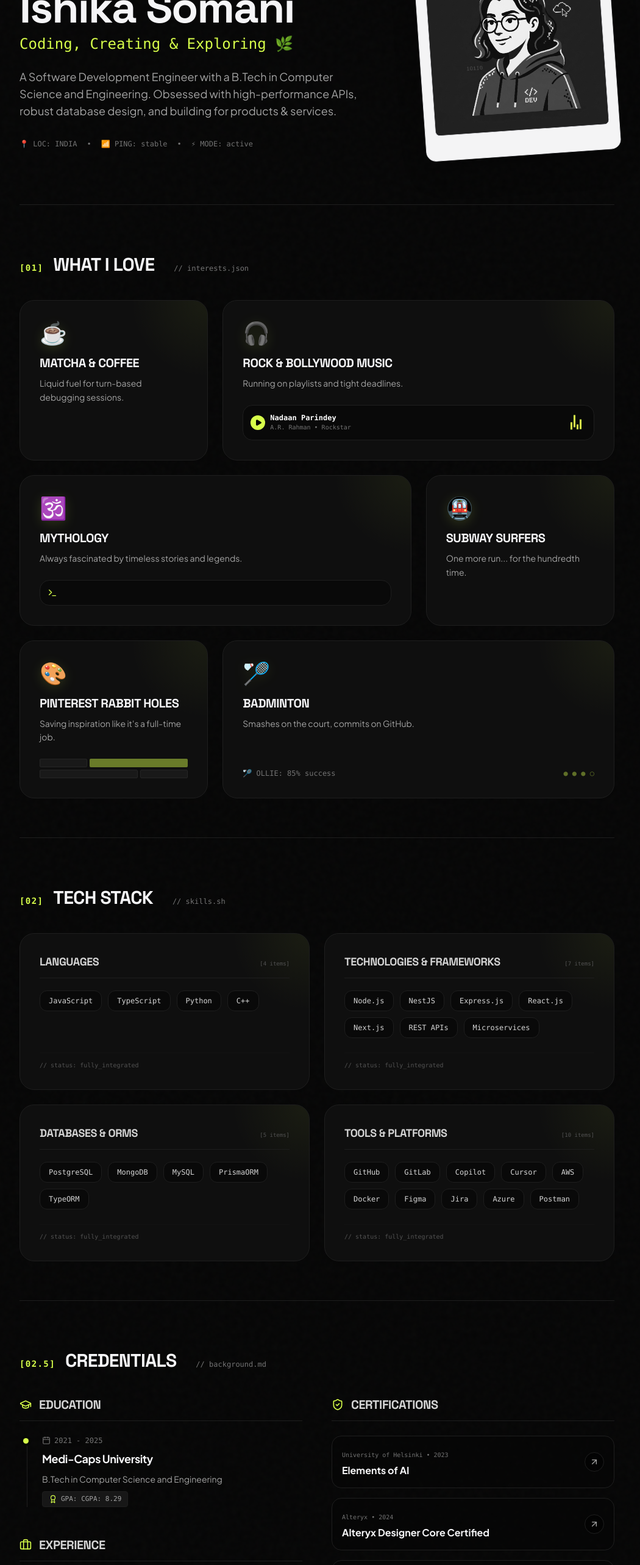
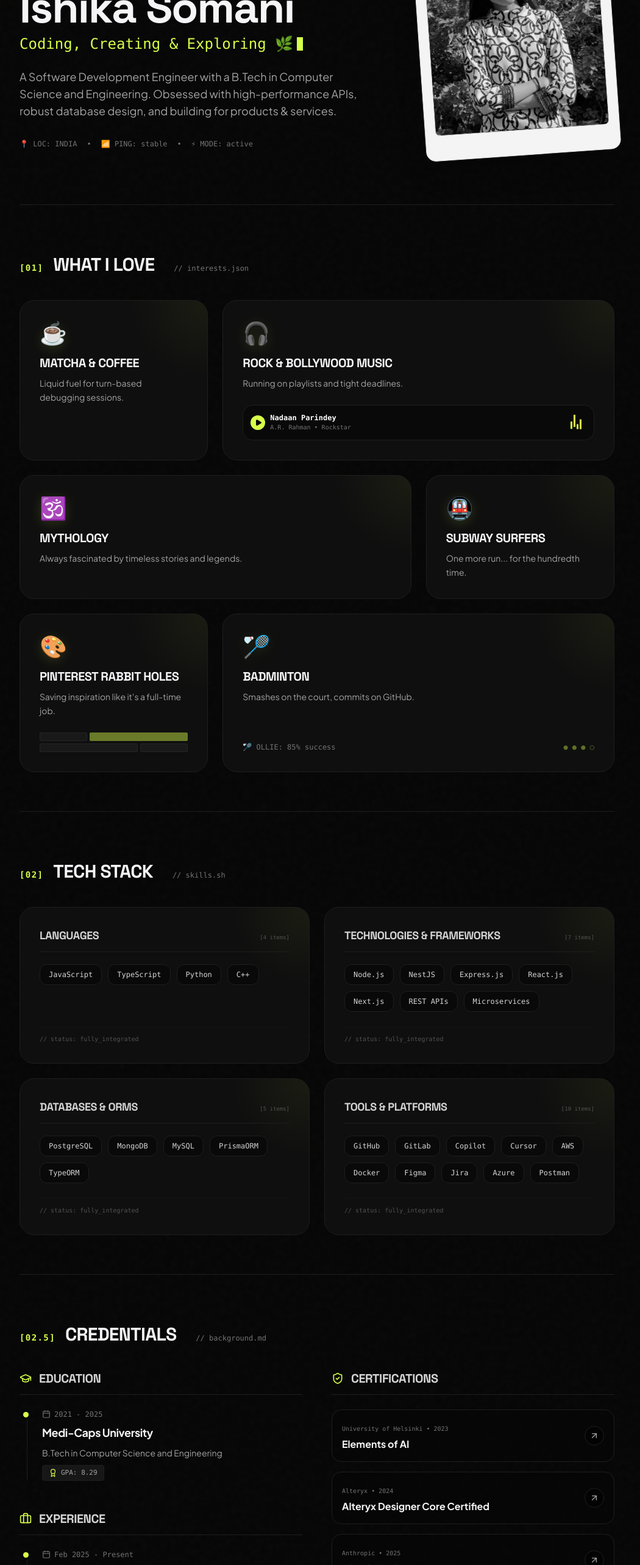
Before and after one commit to somaniishika/profile, a Next.js app: page / in a window 1280 px wide. Shown: the part 234-2800 px from the top of the page at 61% size, without its empty margins (120-1170 px from the left). Built offline with nearby package versions, Linux system fonts and the light colour scheme.

Commit message:
Display Changes

```diff
--- a/components/AboutSection.tsx
+++ b/components/AboutSection.tsx
@@ -4,7 +4,7 @@ import React from "react";
 import BentoCard from "./BentoCard";
 import SectionWrapper from "./SectionWrapper";
 import { portfolioData } from "@/data/portfolio";
-import { Play, Terminal } from "lucide-react";
+import { Play } from "lucide-react";
 
 export default function AboutSection() {
   const { interests } = portfolioData;
@@ -80,12 +80,12 @@ export default function AboutSection() {
                 </div>
               )}
 
-              {index === 2 && ( // AI (Wide)
-                <div className="mt-6 font-mono text-[10px] bg-black/40 border border-cardBorder rounded-2xl p-3 text-neutral-400 flex items-center gap-2">
-                  <Terminal className="w-4 h-4 text-accent" />
-                  {/* <span className="truncate">ishika ~ $ python -m train_agent --temperature=1.337</span> */}
-                </div>
-              )}
+              {/* {index === 2 && ( // AI (Wide) */}
+              {/* <div className="mt-6 font-mono text-[10px] bg-black/40 border border-cardBorder rounded-2xl p-3 text-neutral-400 flex items-center gap-2">
+                  <Terminal className="w-4 h-4 text-accent" /> */}
+              {/* <span className="truncate">ishika ~ $ python -m train_agent --temperature=1.337</span> */}
+              {/* </div> */}
+              {/* )} */}
 
               {index === 4 && ( // Bento card (Mini bento preview)
                 <div className="mt-6 grid grid-cols-3 gap-1 h-8 opacity-45">
--- a/data/portfolio.ts
+++ b/data/portfolio.ts
@@ -6,7 +6,7 @@ export const portfolioData: PortfolioData = {
   role: "Software Development Engineer",
   tagline: "Coding, Creating & Exploring 🌿",
   bio: "A Software Development Engineer with a B.Tech in Computer Science and Engineering. Obsessed with high-performance APIs, robust database design, and building for products & services.",
-  profilePhoto: "/profile-placeholder.jpg",
+  profilePhoto: "/my-image.png",
   interests: [
     {
       emoji: "☕",
@@ -62,7 +62,7 @@ export const portfolioData: PortfolioData = {
       institution: "Medi-Caps University",
       degree: "B.Tech in Computer Science and Engineering",
       duration: "2021 - 2025",
-      gpa: "CGPA: 8.29"
+      gpa: "8.29"
     }
   ],
   experience: [
```
Also changed, not shown: public/my-image.png (added).
